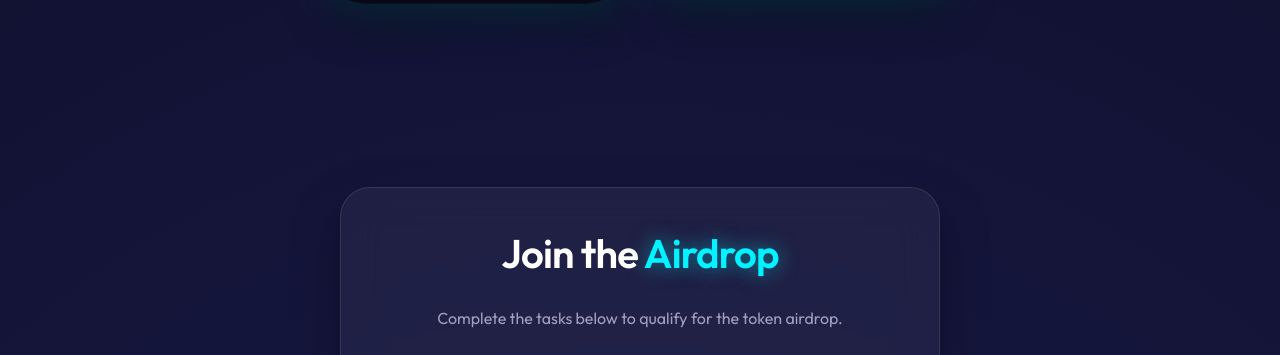
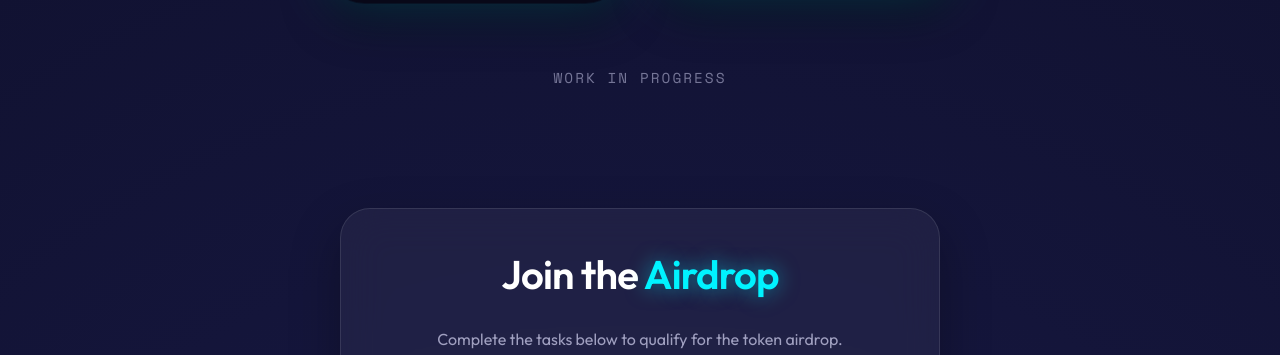
Before and after one commit to juanontop55/crypto-gotchi-landing, a website: page index.html in a window 1280 px wide. Shown: the part 1088-1443 px from the top of the page. Drawn offline with nearby package versions, Linux system fonts and the light colour scheme.

Commit message:
Add Work in progress text

```diff
--- a/index.html
+++ b/index.html
@@ -48,6 +48,7 @@
                     <!-- App Preview 2 -->
                     <img src="assets/app_preview_2.png" alt="Crypto Gotchi Inventory Interface" class="app-preview">
                 </div>
+                <p class="wip-text">Work in progress</p>
 
             </div>
         </section>
--- a/style.css
+++ b/style.css
@@ -189,6 +189,19 @@ header {
     background: #000;
 }
 
+.wip-text {
+    text-align: center;
+    color: var(--text-muted);
+    font-family: 'Space Mono', monospace;
+    font-size: 0.9rem;
+    margin-top: 20px;
+    letter-spacing: 2px;
+    text-transform: uppercase;
+    opacity: 0.7;
+    width: 100%;
+    /* Force it to take full width of container to be centered properly if wrapped */
+}
+
 /* Stagger animations */
 .app-preview:first-child {
     animation-delay: 0s;
```
